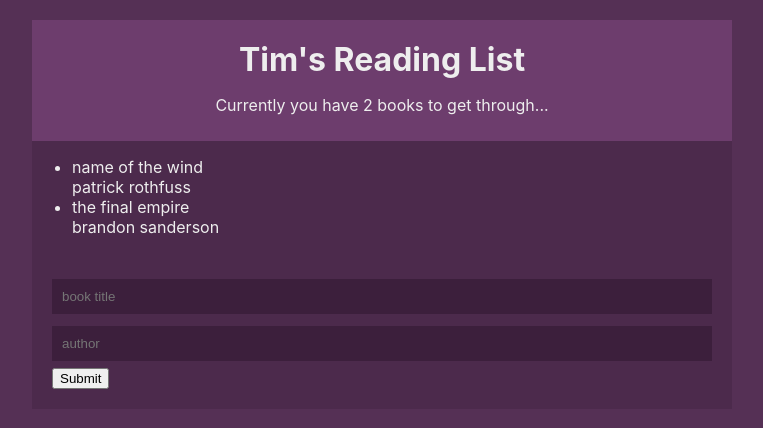
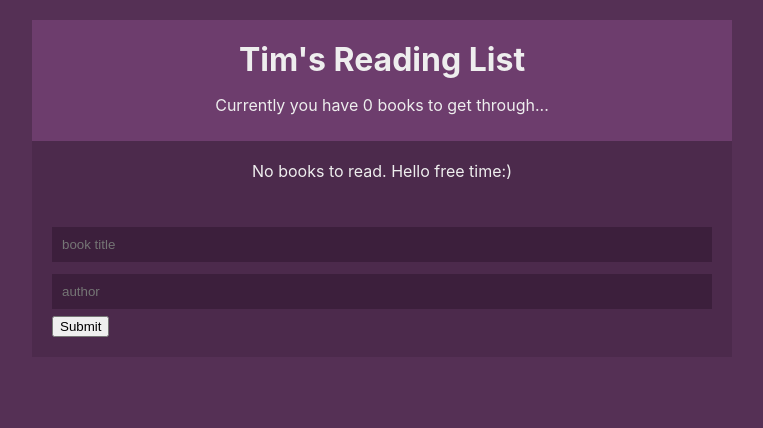
Before and after one commit to thetimwu/react_context_and_hook, a React (Create React App) app: page / in a window 1280 px wide. Shown: the top 428 px of the page, without its empty margins (258-1021 px from the left). Built offline with nearby package versions, Linux system fonts and the light colour scheme.

Commit message:
create reducer and apply useReducer to book context

```diff
--- a/src/components/NewBookDetails.js
+++ b/src/components/NewBookDetails.js
@@ -2,9 +2,9 @@
 import { NewBookContext } from "../contexts/NewBookContext";
 
 const NewBookDetails = ({ book }) => {
-  const { deleteBook } = useContext(NewBookContext);
+  const { dispatch } = useContext(NewBookContext);
   return (
-    <li onClick={() => deleteBook(book.id)}>
+    <li onClick={() => dispatch({ type: "REMOVE BOOK", id: book.id })}>
       <div className="title">{book.title}</div>
       <div className="author">{book.author}</div>
     </li>
--- a/src/components/NewBookForm.js
+++ b/src/components/NewBookForm.js
@@ -2,7 +2,7 @@
 import { NewBookContext } from "../contexts/NewBookContext";
 
 const NewBookForm = () => {
-  const { addBook } = useContext(NewBookContext);
+  const { dispatch } = useContext(NewBookContext);
   const [inputValue, setInputValue] = useState({
     title: "",
     author: "",
@@ -12,7 +12,10 @@
   };
   const submitHandler = (e) => {
     e.preventDefault();
-    addBook(inputValue.title, inputValue.author);
+    dispatch({
+      type: "ADD BOOK",
+      book: { title: inputValue.title, author: inputValue.author },
+    });
     setInputValue({
       title: "",
       author: "",
--- a/src/contexts/NewBookContext.js
+++ b/src/contexts/NewBookContext.js
@@ -1,23 +1,13 @@
-import React, { createContext, useState } from "react";
-import uuid from "uuid/v1";
+import React, { createContext, useReducer } from "react";
+import BookReducer from "../reducers/BookReducers";
 
 export const NewBookContext = createContext();
 
 const NewBookContextProvider = (props) => {
-  const [books, setBooks] = useState([
-    { title: "name of the wind", author: "patrick rothfuss", id: 1 },
-    { title: "the final empire", author: "brandon sanderson", id: 2 },
-  ]);
+  const [books, dispatch] = useReducer(BookReducer, []);
 
-  const addBook = (title, author) => {
-    setBooks([...books, { title, author, id: uuid() }]);
-  };
-
-  const deleteBook = (id) => {
-    setBooks(books.filter((book) => book.id !== id));
-  };
   return (
-    <NewBookContext.Provider value={{ books, addBook, deleteBook }}>
+    <NewBookContext.Provider value={{ books, dispatch }}>
       {props.children}
     </NewBookContext.Provider>
   );
--- /dev/null
+++ b/src/reducers/BookReducers.js
@@ -0,0 +1,17 @@
+import uuid from "uuid/v1";
+
+const BookReducer = (state, action) => {
+  switch (action.type) {
+    case "ADD BOOK":
+      return [
+        ...state,
+        { title: action.book.title, author: action.book.author, id: uuid() },
+      ];
+    case "REMOVE BOOK":
+      return state.filter((book) => book.id !== action.id);
+    default:
+      return state;
+  }
+};
+
+export default BookReducer;
```
